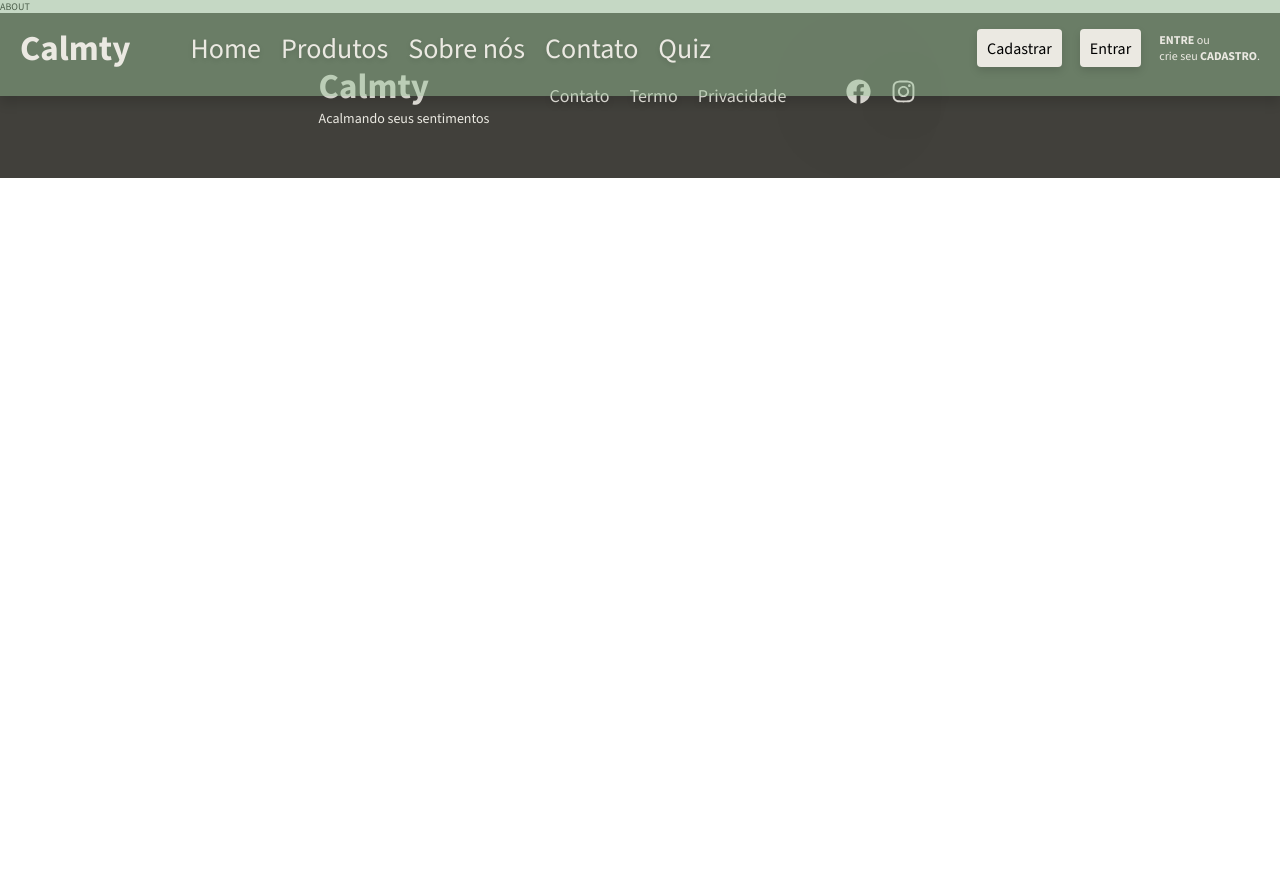
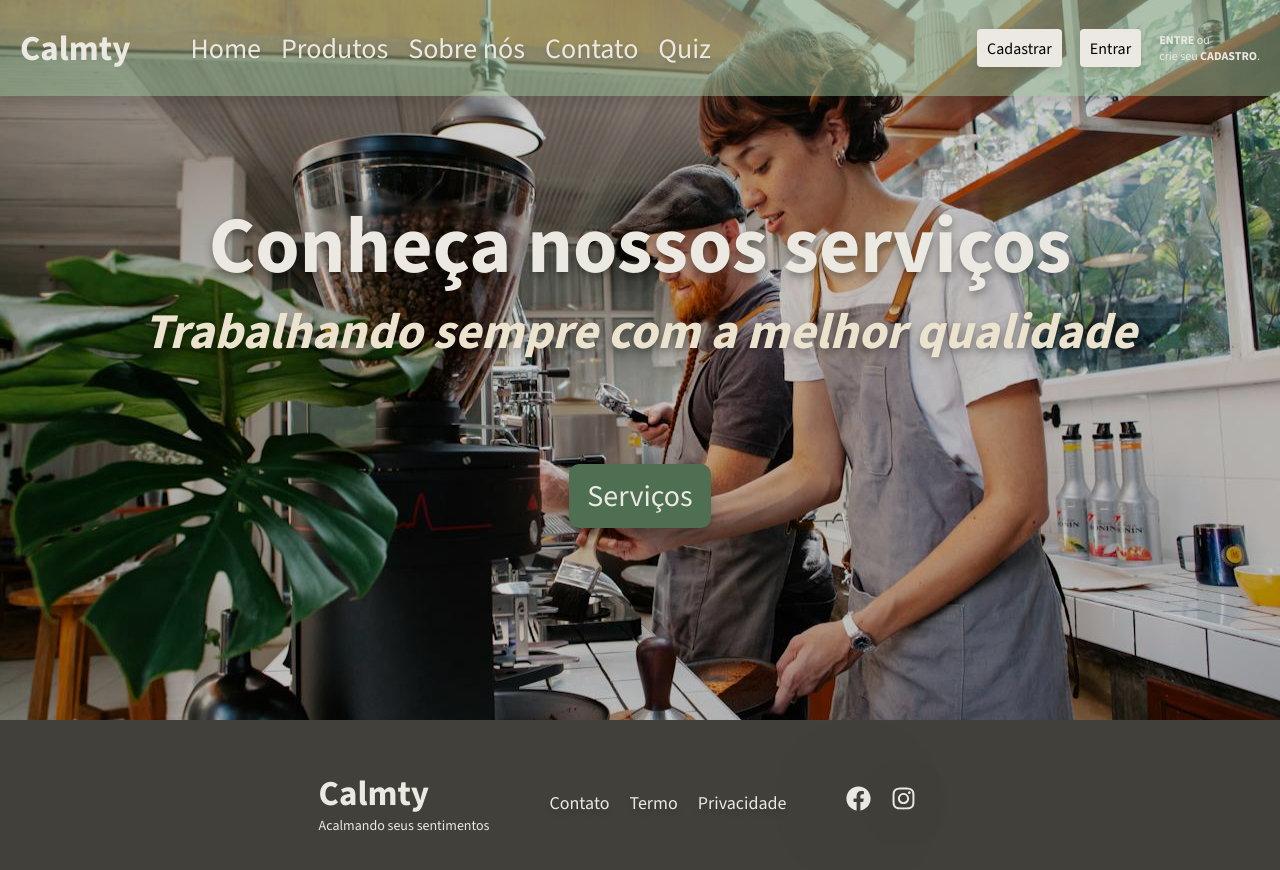
Before and after one commit to Gustavonn07/Calmty, a React (Vite) app: page /about in a window 1280 px wide. Shown: the top 870 px of the page. Before the commit the page ends 800 px from the top, so only its background shows below. Built offline with nearby package versions, Linux system fonts and the light colour scheme; some icons are missing.

Commit message:
add: adicionando componente Header

```diff
--- a/index.html
+++ b/index.html
@@ -52,6 +52,7 @@
         --shadow-60: #00000060;
         --shadow-80: #00000080;
 
+        --font-heading-0: 8rem;
         --font-heading-1: 6.5rem;
         --font-heading-2: 5rem;
         --font-heading-3: 3rem;
--- a/src/Pages/PageAboutUs/index.jsx
+++ b/src/Pages/PageAboutUs/index.jsx
@@ -4,8 +4,14 @@ function PageAboutUs() {
 
   return (
     <>
-        <Header sliderOn={false} />
-        ABOUT
+        <Header
+          sliderOn={false}
+          imagem={'../../images/Equipe.jpg'}
+          title={'Conheça nossos serviços'}
+          text={'Trabalhando sempre com a melhor qualidade'}
+          btn={'Serviços'}
+          link={'#servicos'}
+        />
     </>
   )
 }
--- a/src/components/Header/index.jsx
+++ b/src/components/Header/index.jsx
@@ -1,4 +1,5 @@
 /* eslint-disable react/prop-types */
+import HeaderContent from "../HeaderContent";
 import Slider from "../Slider";
 
 const Header = (props) => {
@@ -6,8 +7,16 @@ const Header = (props) => {
     return (
         <>
             {
-                props.sliderOn && (
+                props.sliderOn ? (
                     <Slider />
+                ) : (
+                    <HeaderContent
+                        imagem={props.imagem}
+                        title={props.title}
+                        text={props.text}
+                        btn={props.btn}
+                        link={props.link}
+                    />
                 )
             }
         </>
--- /dev/null
+++ b/src/components/HeaderContent/index.jsx
@@ -0,0 +1,109 @@
+/* eslint-disable react/prop-types */
+import styled from "styled-components";
+
+const HeaderContent = (props) => {
+
+    return (
+        <>
+            <Header__container imagem={props.imagem}>
+                <Header__box>
+                    <Header__title>{props.title}</Header__title>
+                    <Header__paragraph>{props.text}</Header__paragraph>
+                </Header__box>
+
+                <Header__btn href={props.link}>{props.btn}</Header__btn>
+            </Header__container>
+        </>
+    )
+}
+
+const Header__container = styled.header`
+    background-image: linear-gradient(to left, #00000030, #00000030), url(${props => props.imagem});
+    background-size: cover;
+    background-repeat: no-repeat;
+    background-position: center 10%;
+    height: 90vh;
+
+    display: flex;
+    flex-direction: column;
+    justify-content: center;
+    align-items: center;
+    gap: 10rem;
+`;
+
+const Header__box = styled.div`
+    display: flex;
+    flex-direction: column;
+    align-items: center;
+`;
+
+const Header__title = styled.h2`
+    font-size: var(--font-heading-0);
+    color: var(--color-white);
+    text-shadow: 0 .4rem .8rem var(--shadow-60);
+    transition: all .2s;
+
+    position: relative;
+
+    &:hover {
+        transform: translateY(-2px) scale(1.02);
+
+        &::before {
+            content: '';
+            position: absolute;
+            bottom: 0%;
+            width: 100%;
+            height: .8rem;
+            border-radius: 4rem;
+            background-color: var(--color-white);
+
+            animation: hover .6s;
+        }
+    }
+
+    @keyframes hover {
+        0% {
+            width: 0;
+        }
+
+        100% {
+            width: 100%;
+        }
+    }
+`;
+
+const Header__paragraph = styled.p`
+    font-size: var(--font-heading-2);
+    color: var(--color-secondary-0);
+    font-weight: bold;
+    font-style: italic;
+    transition: all .2s;
+    text-shadow: 0 .4rem .8rem var(--shadow-60);
+
+    &:hover {
+        transform: scale(1.02);
+    }
+`;
+
+const Header__btn = styled.a`
+    font-size: 3rem;
+    border-radius: 1rem;
+    color: var(--color-white);
+    background-color: var(--color-primary-2);
+    padding: 1.2rem 1.8rem;
+    box-shadow: 0 .8rem 1.2rem var(--shadow-40);
+    transition: all .2s;
+
+    &:hover,
+    &:focus {
+        transform: translateY(-2px) scale(1.02);
+        box-shadow: 0 .8rem 1.2rem var(--shadow-80);
+    }
+
+    &:active {
+        transform: translateY(-1px) scale(1.01);
+        box-shadow: 0 .8rem 1.2rem var(--shadow-60);
+    }
+`;
+
+export default HeaderContent;
--- a/src/components/LoginModal/index.jsx
+++ b/src/components/LoginModal/index.jsx
@@ -242,8 +242,8 @@ const Modal__close = styled.button`
     cursor: pointer;
 
     @media only screen and (max-width: 600px) {
-        top: 15%;
-        right: 5%;
+        top: 12.5%;
+        right: 8%;
     }
 `;
 
```
Also changed, not shown: src/components/Services/index.jsx (added, +11 -0 lines), public/images/Equipe.jpg (added).
